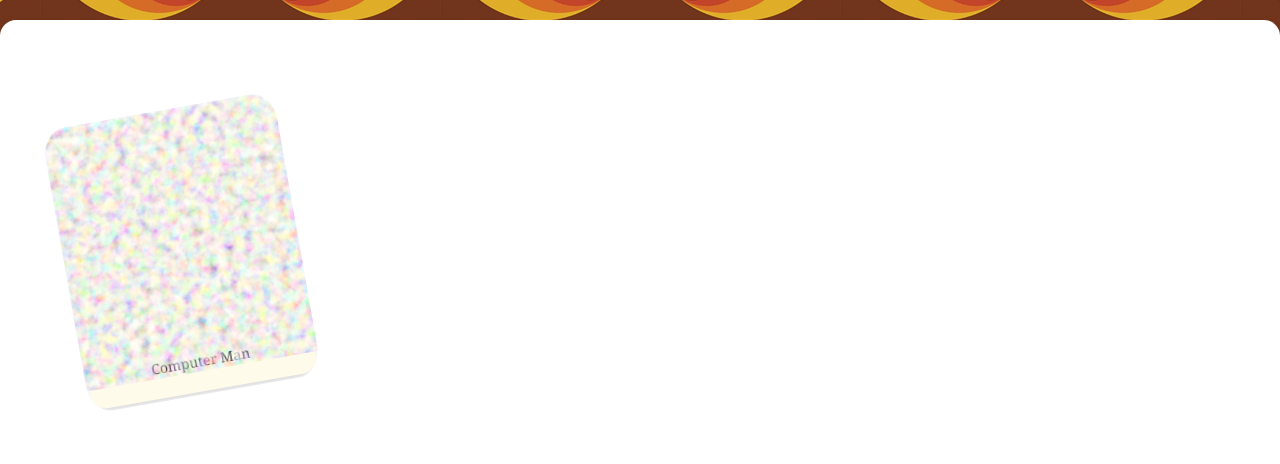
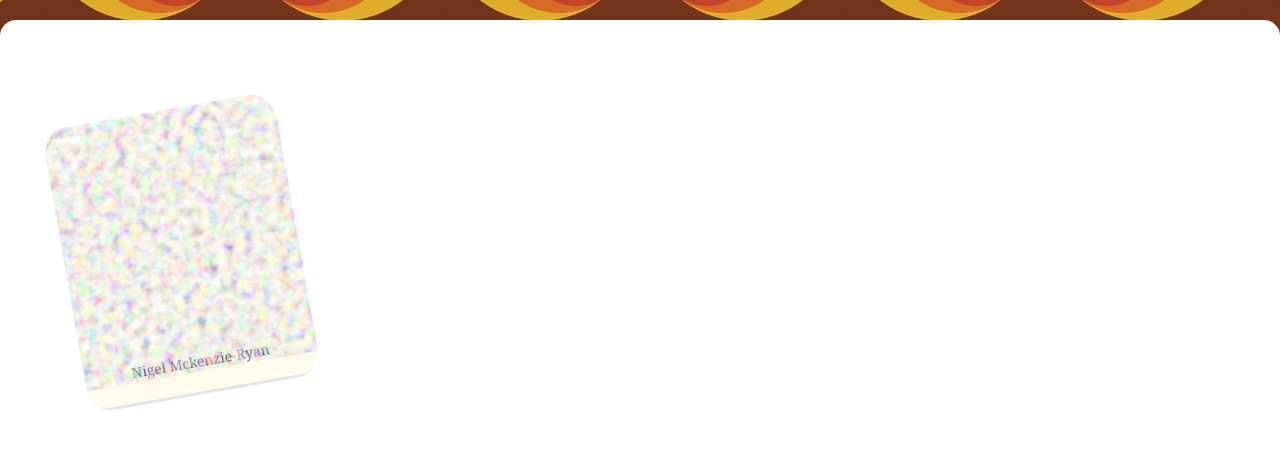
Before and after one commit to nMckenryan/n.mckenryan_portfolio, a Next.js app: page / in a window 1280 px wide. Shown: the top 464 px of the page. Built offline with nearby package versions, Linux system fonts and the light colour scheme.

Commit message:
Polariod component

```diff
--- a/app/component/Hero.tsx
+++ b/app/component/Hero.tsx
@@ -1,27 +1,18 @@
-import Image from "next/image";
 import mainHeadshot from "@/public/headshots/cropped.webp";
 import SectionBlock from "./SectionBlock";
 import "../styles/headshot.css";
+import Polaroid from "./Polaroid";
 
 export default function Hero() {
   return (
     <SectionBlock>
       <div className="py-8 px-4 mx-auto max-w-screen-xl text-center lg:py-16 lg:px-12">
         <div className="mx-auto flex items-center justify-center">
-          <div id="photo" className="rimRotate -rotate-10">
-            <div className="inner bg-amber-50 pt-2 px-2 rounded-2xl shadow-lg">
-              <Image
-                className="old-photo"
-                src={mainHeadshot}
-                alt={"Me at the Terracotta Warriors in Xi'An, China"}
-                width={400}
-                height={400}
-              />
-              <h4 className="text-gray-900 text-center text-sm m-5 font-serif">
-                Computer Man
-              </h4>
-            </div>
-          </div>
+          <Polaroid
+            title="Nigel Mckenzie-Ryan"
+            position="-rotate-10"
+            imageUrl={mainHeadshot}
+          />
           <div>
             <h1 className="mb-4 text-4xl font-extrabold tracking-tight leading-none text-gray-900 md:text-5xl lg:text-6xl dark:text-white">
               Nigel Mckenzie-Ryan
--- /dev/null
+++ b/app/component/Polaroid.tsx
@@ -0,0 +1,29 @@
+import Image, { StaticImageData } from "next/image";
+import "../styles/headshot.css";
+
+export default function Polaroid({
+  title,
+  position,
+  imageUrl,
+}: {
+  title: string;
+  position: string;
+  imageUrl: StaticImageData;
+}) {
+  return (
+    <div id="photo" className={`rimRotate ${position}`}>
+      <div className="inner bg-amber-50 pt-2 px-2 rounded-2xl shadow-lg">
+        <Image
+          className="old-photo"
+          src={imageUrl}
+          alt={title}
+          width={400}
+          height={400}
+        />
+        <h4 className="text-gray-900 text-center text-sm m-5 font-serif">
+          {title}
+        </h4>
+      </div>
+    </div>
+  );
+}
--- a/app/component/SectionBlock.tsx
+++ b/app/component/SectionBlock.tsx
@@ -1,5 +1,7 @@
 import React from "react";
 import type { ReactNode } from "react";
+import Polaroid from "./Polaroid";
+import yes from "@/public/headshots/xian.webp";
 
 export default function SectionBlock({
   children,
--- a/app/styles/headshot.css
+++ b/app/styles/headshot.css
@@ -47,7 +47,7 @@
   background: linear-gradient(
     90deg,
     rgba(255, 255, 255, 0) 0%,
-    var(--color-burnt-orange) 50%,
+    var(--color-groovy-turquoise) 50%,
     rgba(255, 255, 255, 0) 100%
   );
   height: 300px;
```
Also changed, not shown: app/globals.css (line endings or trailing spaces).
